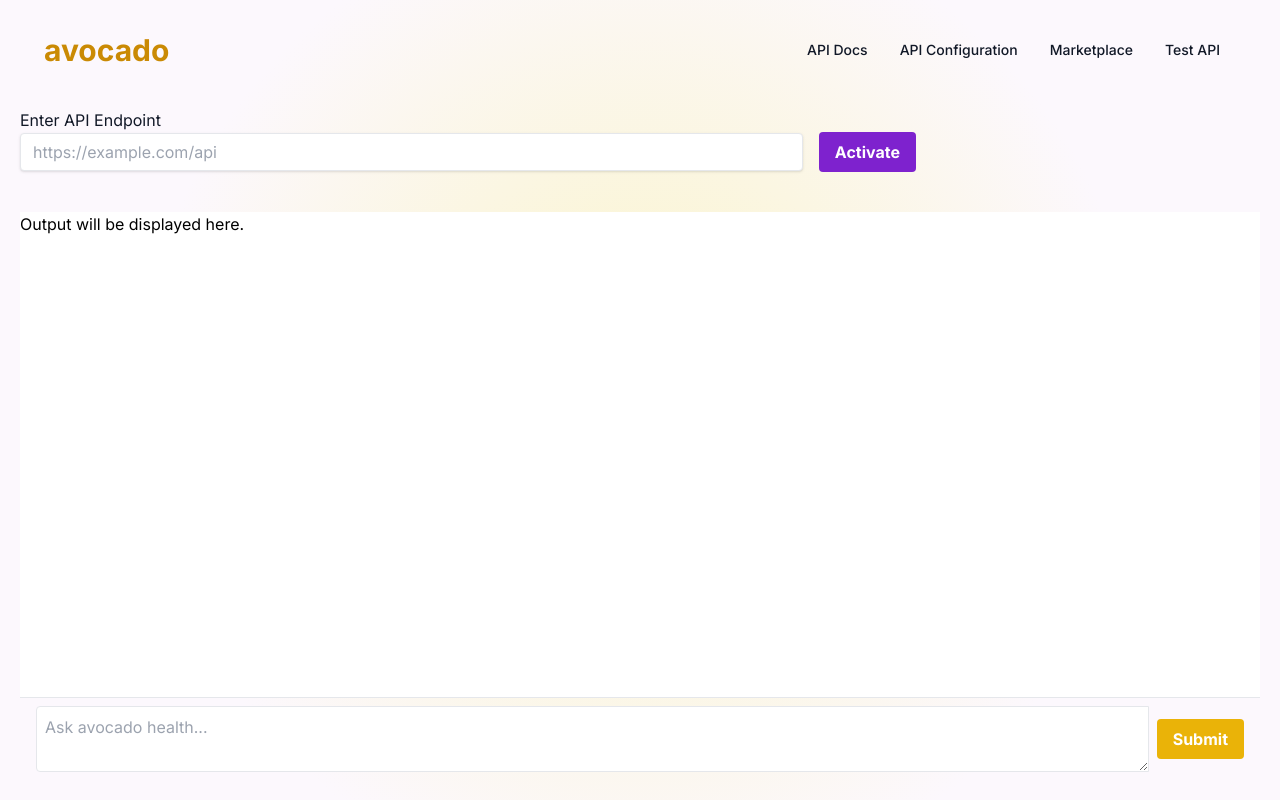
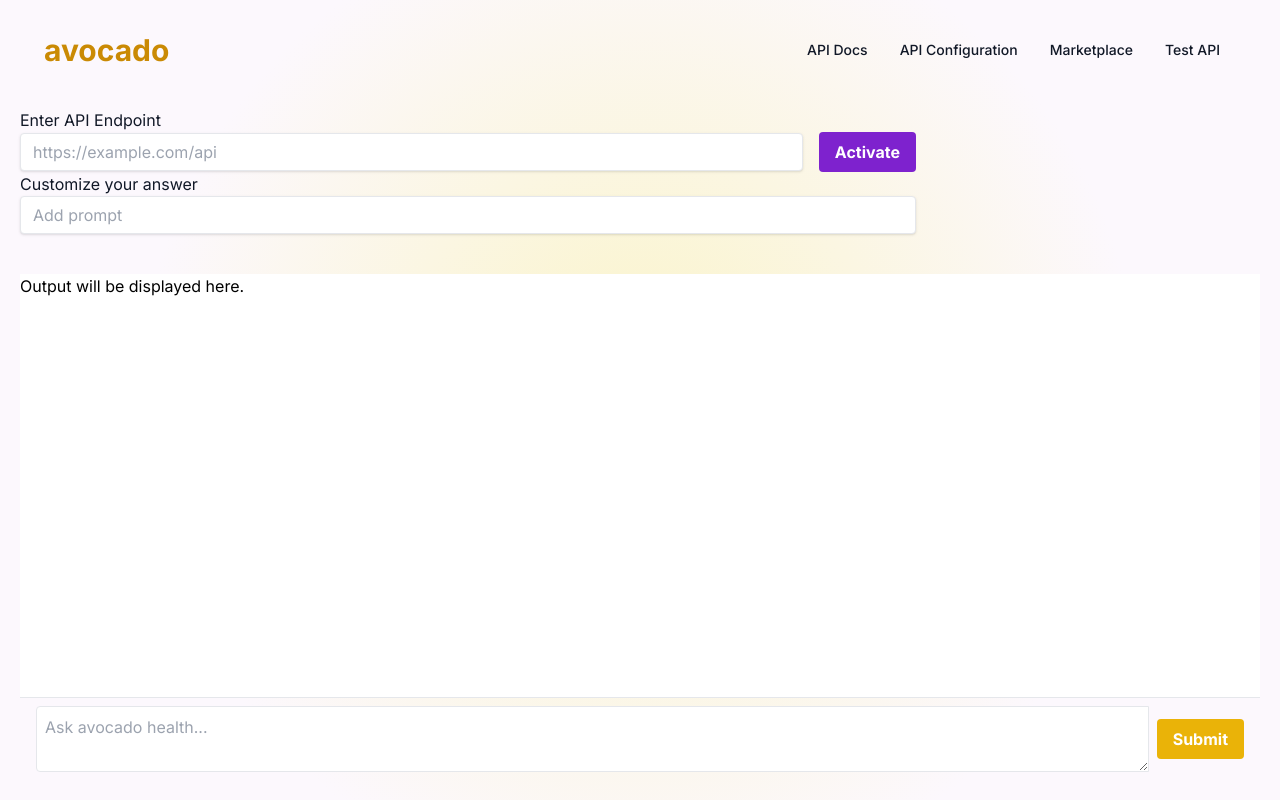
Before and after one commit to gigialc/Avocado, a Next.js app in the folder my-app/: page /content-hub in a window 1280 px wide. Built offline with nearby package versions, Linux system fonts and the light colour scheme.

Commit message:
Update page.tsx

```diff
--- a/my-app/app/content-hub/page.tsx
+++ b/my-app/app/content-hub/page.tsx
@@ -7,6 +7,7 @@ const Contribute = () => {
   const [output, setOutput] = React.useState('Output will be displayed here.');
   const [question, setQuestion] = React.useState('');
   const [apiUrl, setApiUrl] = React.useState('');
+  const [addPrompt, setAddPrompt] = React.useState('');
   const [loading, setLoading] = React.useState(false);
 
 
@@ -17,10 +18,10 @@ const Contribute = () => {
     const options = {
       method: 'POST',
       headers: {'Content-Type': 'application/json'},
-      body: JSON.stringify({Query: question})
+      body: JSON.stringify({Query: question, Add_prompt: addPrompt})
     };
 
-    fetch('https://whispering-beyond-93204-750417d33585.herokuapp.com/5122', options)
+    fetch('https://whispering-beyond-93204-750417d33585.herokuapp.com/fertilitae', options)
       .then(response => response.json())
       .then(data => {
         console.log('data:', data)
@@ -58,6 +59,17 @@ const Contribute = () => {
             Activate
           </button>
         </div>
+        <p className="text-gray-900">Customize your answer</p> {/* New text field for Add_prompt */}
+          <div className="flex items-center space-x-4">
+            <input
+              type="text"
+              id="addPrompt"
+              value={addPrompt}
+              onChange={(e) => setAddPrompt(e.target.value)}
+              className="shadow border rounded flex-grow py-2 px-3 text-gray-700 leading-tight focus:outline-none focus:shadow-outline"
+              placeholder="Add prompt"
+            />
+          </div>
       </div>
 
         <div className="flex flex-col items-center justify-center flex-grow bg-white w-full">
```
